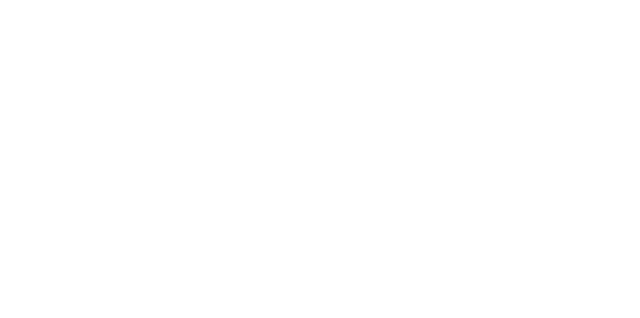
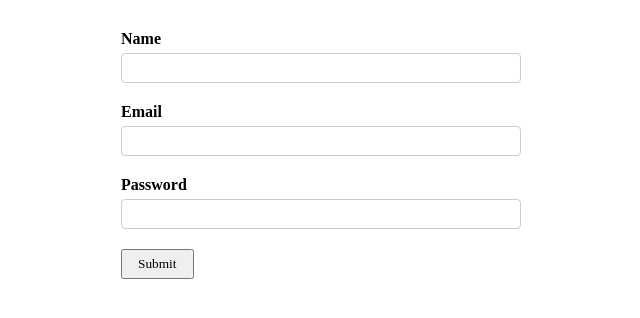
Before and after one commit to meisam-msr/formik, a React (Create React App) app: page / in a window 1280 px wide. Shown: the top 318 px of the page, without its empty margins (319-959 px from the left). Built offline with nearby package versions, Linux system fonts and the light colour scheme.

Commit message:
add signUpForm cmp

```diff
--- a/src/App.js
+++ b/src/App.js
@@ -1,9 +1,10 @@
 import "./App.css";
+import SignUpform from "./components/SignUpForm";
 
 function App() {
   return (
     <div className="App">
-
+      <SignUpform/>
     </div>
   );
 }
```
